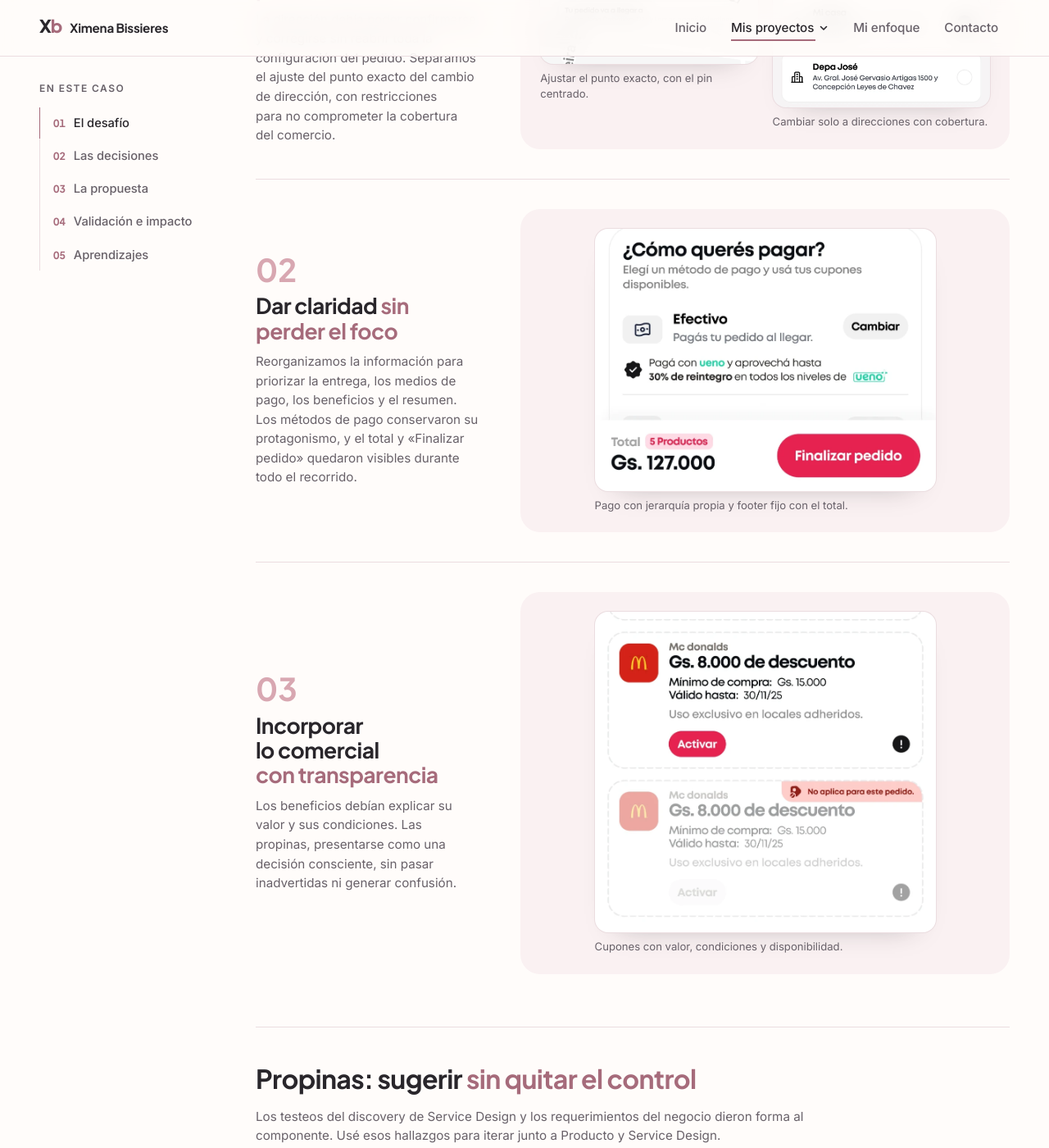
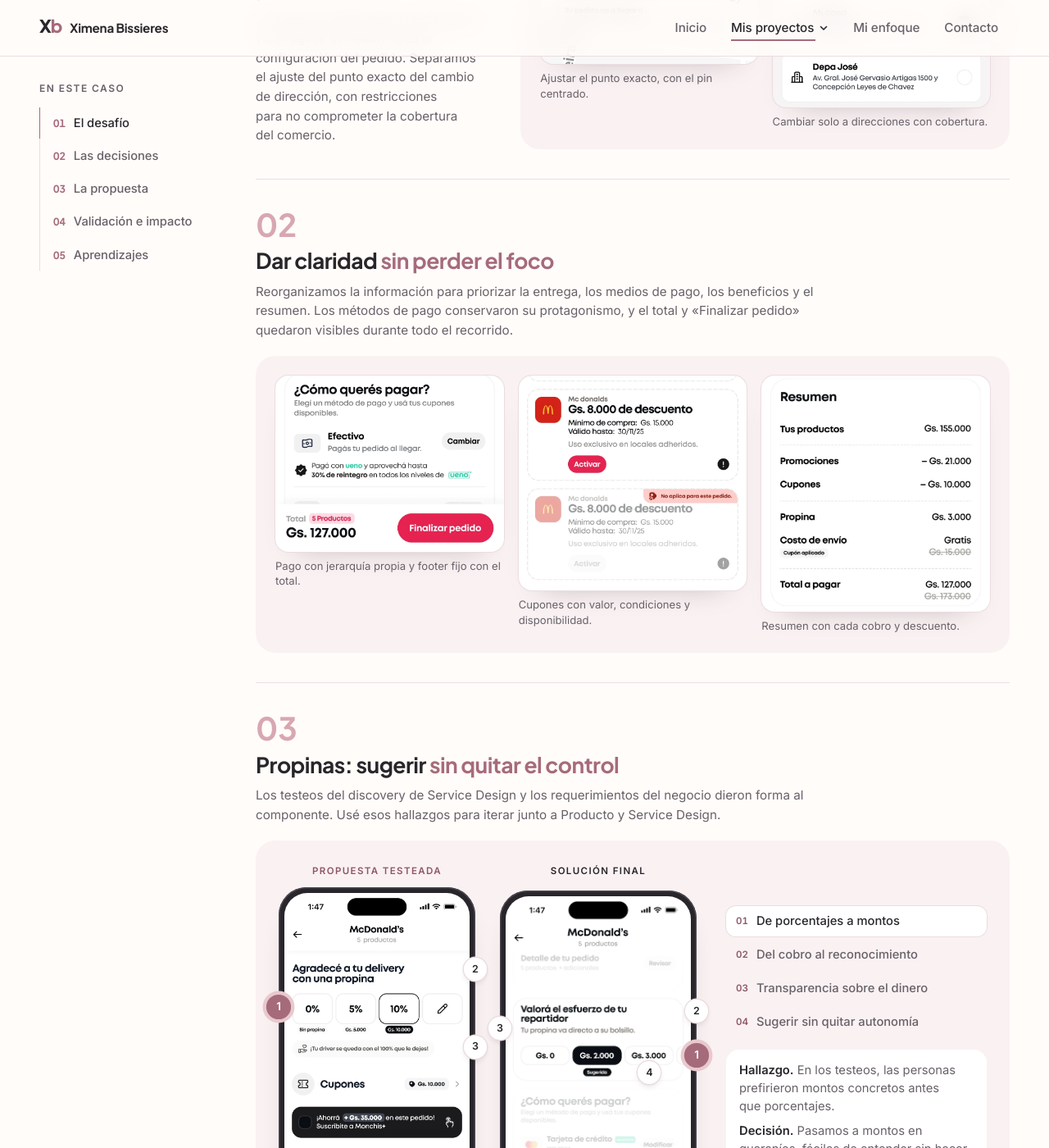
Before and after one commit to ximebissieres/Ximebissieres.github.io, a Jekyll site: the page built from proyectos/monchis.html, in a window 1280 px wide and 1400 px high, scrolled down 3082 px. Shown: the whole window at 82% size. Built offline with Jekyll 4.4.1, drawn with Linux system fonts in a browser that asks for light colours.

Commit message:
Monchis: Las decisiones con tres criterios (control, claridad, propinas)
Claridad suma pago con footer fijo, cupones y resumen; propinas pasa a ser el criterio 03 con el antes y después interactivo.

Co-Authored-By: Claude Opus 5.5 <noreply@anthropic.com>
Claude-Session: https://claude.ai/code/session_01DJ4kQgEHjb3PtnpPBBuZ5X

```diff
--- a/assets/styles.css
+++ b/assets/styles.css
@@ -2015,3 +2015,10 @@ body { font-family: var(--sans); font-size: var(--fs-body); line-height: 1.65; f
 .tip-cmp .d-status::before { display: inline-block; vertical-align: middle; margin-right: 8px; }
 .tip-cmp .d-status b { margin-right: 6px; }
 @media (max-width: 599px) { .tip-cmp-screens { gap: 22px; } .tip-cmp-screens .tv-phone { width: 37vw; } }
+
+/* Monchis · 02: criterios apilados (texto arriba, evidencia a todo el ancho) */
+@media (min-width: 900px) { .crit.crit--stack { grid-template-columns: 1fr; gap: 20px; } }
+.crit--stack .crit-text { max-width: 44rem; }
+.crit-visual.is-three { grid-template-columns: repeat(3, minmax(0, 1fr)); align-items: start; }
+@media (max-width: 699px) { .crit-visual.is-three { grid-template-columns: 1fr; max-width: 22rem; margin-inline: auto; } }
+.crit.tip-cmp { border-top: 1px solid var(--line); padding-top: clamp(24px, 3vw, 36px); gap: 20px; }
--- a/proyectos/monchis.html
+++ b/proyectos/monchis.html
@@ -114,33 +114,24 @@ summary: 'En Monchis, los pedidos podían ser con envío a domicilio, retiro en
             <figure class="comp"><img src="/assets/img/monchis-componente-direcciones.webp" alt="Recorte de Mis direcciones: aviso «Solo podés elegir entre tus direcciones guardadas con cobertura para este local» y direcciones guardadas" width="923" height="765" loading="lazy" decoding="async"><figcaption>Cambiar solo a direcciones con cobertura.</figcaption></figure>
           </div>
         </article>
-        <article class="crit">
+        <article class="crit crit--stack">
           <div class="crit-text">
             <p class="crit-n">02</p>
             <h3>Dar claridad <em>sin perder el foco</em></h3>
             <p>Reorganizamos la información para priorizar la entrega, los medios de pago, los beneficios y el resumen. Los métodos de pago conservaron su protagonismo, y el total y «Finalizar pedido» quedaron visibles durante todo el recorrido.</p>
           </div>
-          <div class="crit-visual is-single">
+          <div class="crit-visual is-three">
             <figure class="comp"><img src="/assets/img/monchis-componente-pago.webp" alt="Recorte del checkout: bloque «¿Cómo querés pagar?» con el método de pago y, debajo, el footer fijo con el total y el botón Finalizar pedido" width="923" height="710" loading="lazy" decoding="async"><figcaption>Pago con jerarquía propia y footer fijo con el total.</figcaption></figure>
+            <figure class="comp"><img src="/assets/img/monchis-componente-cupones.webp" alt="Recorte del listado de cupones: un cupón de Gs. 8.000 con compra mínima y vigencia, y otro atenuado con la etiqueta «No aplica para este pedido»" width="923" height="868" loading="lazy" decoding="async"><figcaption>Cupones con valor, condiciones y disponibilidad.</figcaption></figure>
+            <figure class="comp"><img src="/assets/img/monchis-componente-resumen.webp" alt="Recorte del resumen del pedido: tus productos, promociones, cupones, propina y costo de envío con «Cupón aplicado», y el total a pagar con el monto anterior tachado" width="455" height="470" loading="lazy" decoding="async"><figcaption>Resumen con cada cobro y descuento.</figcaption></figure>
           </div>
         </article>
-        <article class="crit">
+        <article class="crit crit--stack tip-cmp" data-switch>
           <div class="crit-text">
             <p class="crit-n">03</p>
-            <h3>Incorporar lo comercial <em>con transparencia</em></h3>
-            <p>Los beneficios debían explicar su valor y sus condiciones. Las propinas, presentarse como una decisión consciente, sin pasar inadvertidas ni generar confusión.</p>
+            <h3>Propinas: sugerir <em>sin quitar el control</em></h3>
+            <p>Los testeos del discovery de Service Design y los requerimientos del negocio dieron forma al componente. Usé esos hallazgos para iterar junto a Producto y Service Design.</p>
           </div>
-          <div class="crit-visual is-single">
-            <figure class="comp"><img src="/assets/img/monchis-componente-cupones.webp" alt="Recorte del listado de cupones: un cupón de Gs. 8.000 con compra mínima y vigencia, y otro atenuado con la etiqueta «No aplica para este pedido»" width="923" height="868" loading="lazy" decoding="async"><figcaption>Cupones con valor, condiciones y disponibilidad.</figcaption></figure>
-
-          </div>
-        </article>
-      </div>
-      <div class="tip-cmp" data-switch>
-        <div class="tip-cmp-head">
-          <h3 class="sub-title">Propinas: sugerir <em>sin quitar el control</em></h3>
-          <p>Los testeos del discovery de Service Design y los requerimientos del negocio dieron forma al componente. Usé esos hallazgos para iterar junto a Producto y Service Design.</p>
-        </div>
         <div class="tip-cmp-body">
           <div class="tip-cmp-screens">
             <figure><p class="tv-label">Propuesta testeada</p><div class="tv-phone"><img src="/assets/img/monchis-propinas-v1.webp" alt="Primera propuesta de propinas: título «Agradecé a tu delivery con una propina», opciones de 0 %, 5 % y 10 % con su equivalente en guaraníes, botón para otro monto y el mensaje «¡Tu driver se queda con el 100 % que le dejes!»" width="805" height="1770" loading="lazy" decoding="async"><button type="button" class="cmp-pin" data-k="2" style="left:100%;top:19.5%" aria-label="Ver decisión 2">2</button><button type="button" class="cmp-pin" data-k="1" style="left:0;top:28.5%" aria-label="Ver decisión 1">1</button><button type="button" class="cmp-pin" data-k="3" style="left:100%;top:38%" aria-label="Ver decisión 3">3</button></div></figure>
@@ -178,6 +169,7 @@ summary: 'En Monchis, los pedidos podían ser con envío a domicilio, retiro en
             <p class="d-status is-dev"><b>En desarrollo</b> Entregada a desarrollo; no llegó a producción por la interrupción de la operación de Monchis.</p>
           </div>
         </div>
+        </article>
       </div>
       <p class="crit-close">Mostrar lo necesario, en el momento adecuado, <em>sin alejar a la persona de finalizar su pedido</em>.</p>
     </section>
```
Also changed, not shown: assets/img/monchis-componente-resumen.webp (added).
